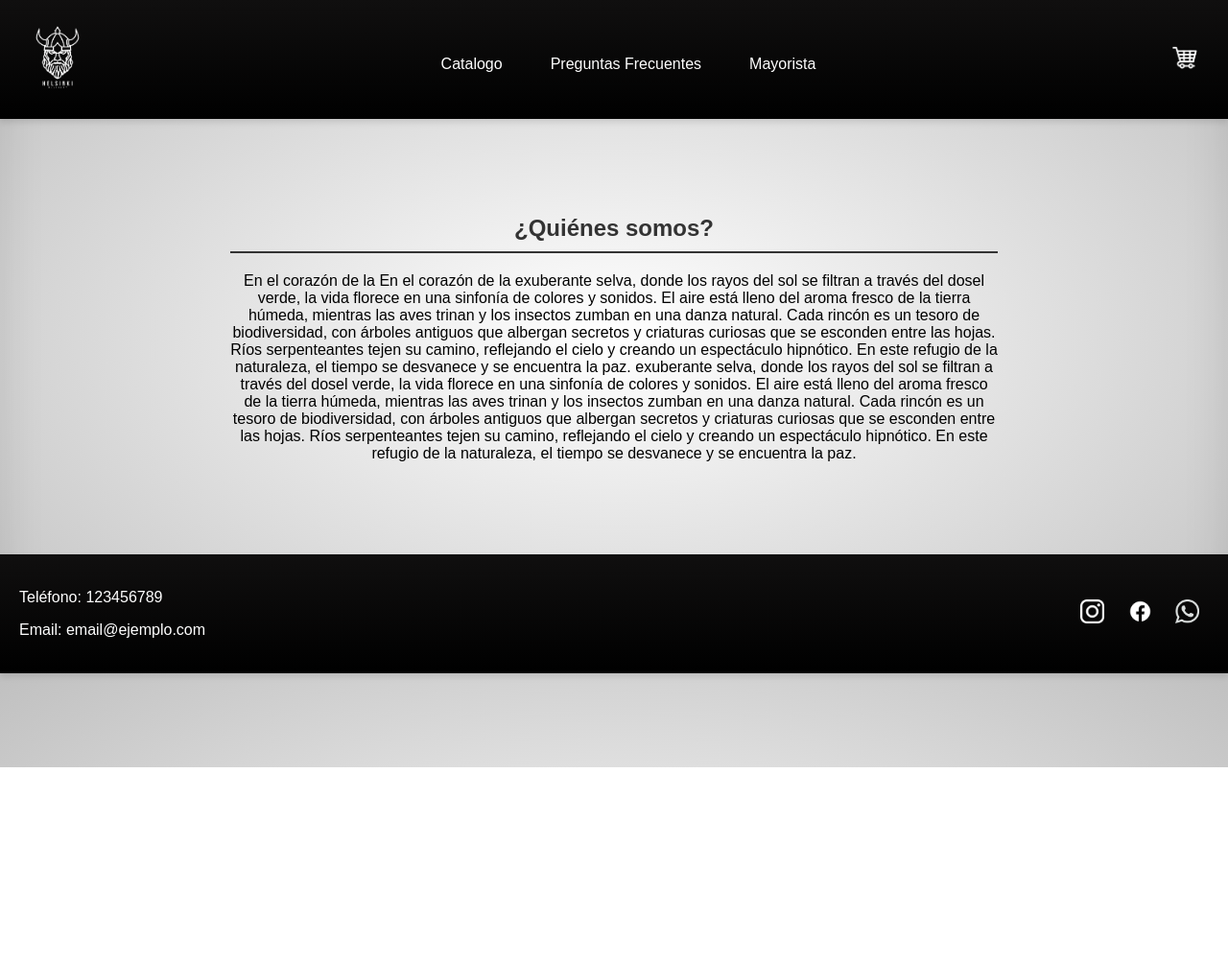
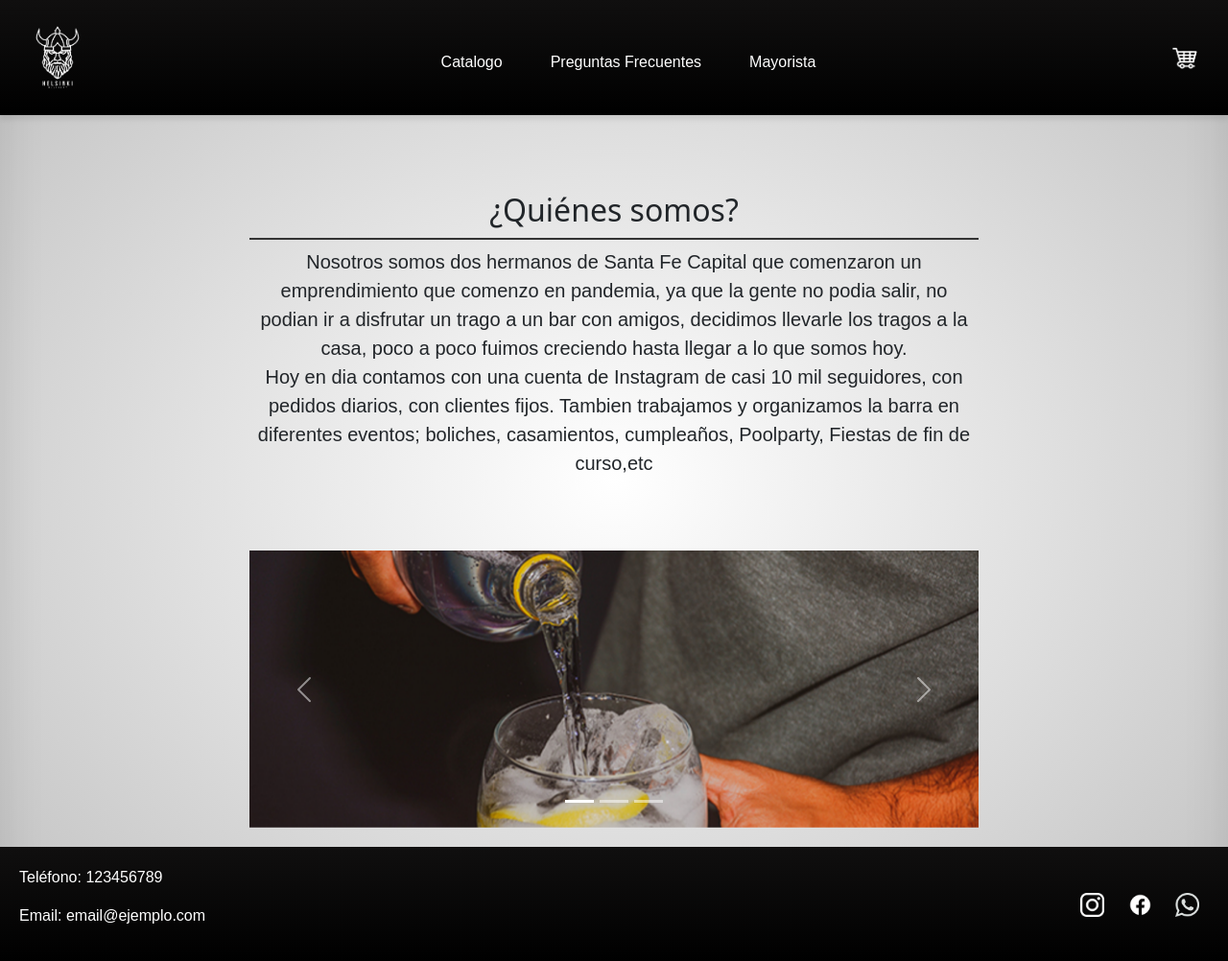
Before and after one commit to Zabala09/Helsinki-Delivery-pagina-ejemplo, a plain HTML site: page index.html in a window 1280 px wide. Shown: the whole page at 96% size. Before the commit the page ends 800 px from the top, so only its background shows below. Drawn offline with nearby package versions, Linux system fonts and the light colour scheme; a script that the page names is missing.

Commit message:
Agregue Boostrap en el index agregando un carrusel con 3 imagenes que seran cambiadas, cambie el texto y el tamaño del texto

```diff
--- a/estilos.css
+++ b/estilos.css
@@ -99,7 +99,8 @@ footer a:hover {
 
 /*Index*/
 .quienes-somos {
-    text-align: center;
+    justify-items: normal;
+    text-align:center;
     padding: 60px 0;
 }
 
@@ -108,23 +109,26 @@ footer a:hover {
     margin-bottom: 20px;
     color: #333;
 }
-
-.video-container {
-    max-width: 800px;
-    margin: 0 auto;
-    position: relative;
-    overflow: hidden;
-    border-radius: 10px;
-    box-shadow: 0 4px 8px rgba(0, 0, 0, 0.2);
+.textoindex{
+    font-size: 20px;
+    font-family:sans-serif;
+}
+/* Deshabilitar el resaltado al pasar el mouse sobre las flechas del carrusel */
+.carousel-control-prev,
+.carousel-control-next {
+    filter: none;
 }
 
-.video-container iframe {
-    width: 700px;;
-    height: 500px;
-    border-radius: 10px;
+.carousel-control-prev-icon,
+.carousel-control-next-icon {
+    background-image: none;
 }
 
-
+/* Cambiar el color de fondo al pasar el mouse sobre las flechas */
+.carousel-control-prev:hover,
+.carousel-control-next:hover {
+    background-color: transparent;
+}
 /*Catalogo*/
 
 
@@ -262,9 +266,9 @@ h1{
     text-align: center;
 }
 main {
-    max-width: 800px;
     margin: 0 auto;
     padding: 20px;
+    max-width: 800px;
 }
 
 
--- a/index.html
+++ b/index.html
@@ -9,6 +9,7 @@
     <enlace rel="preconectar" href="https://fonts.gstatic.com" crossorigin>
     <enlace href="https: //fonts.googleapis.com/css2? family= Bricolage+Grotesque:opsz@10..48 & display=swap" rel="stylesheet">
     <script src="script.js"></script>
+    <link href="https://cdn.jsdelivr.net/npm/bootstrap@5.3.1/dist/css/bootstrap.min.css" rel="stylesheet" integrity="sha384-4bw+/aepP/YC94hEpVNVgiZdgIC5+VKNBQNGCHeKRQN+PtmoHDEXuppvnDJzQIu9" crossorigin="anonymous">
   </head>
 <body>
 <header>
@@ -28,13 +29,37 @@
 
 </header>
 
-<main class="contenedor">
+<main>
     <div class="quienes-somos">
       <h2>¿Quiénes somos?</h2>
-      <p>En el corazón de la En el corazón de la exuberante selva, donde los rayos del sol se filtran a través del dosel verde, la vida florece en una sinfonía de colores y sonidos. El aire está lleno del aroma fresco de la tierra húmeda, mientras las aves trinan y los insectos zumban en una danza natural. Cada rincón es un tesoro de biodiversidad, con árboles antiguos que albergan secretos y criaturas curiosas que se esconden entre las hojas. Ríos serpenteantes tejen su camino, reflejando el cielo y creando un espectáculo hipnótico. En este refugio de la naturaleza, el tiempo se desvanece y se encuentra la paz.
-        exuberante selva, donde los rayos del sol se filtran a través del dosel verde, la vida florece en una sinfonía de colores y sonidos. El aire está lleno del aroma fresco de la tierra húmeda, mientras las aves trinan y los insectos zumban en una danza natural. Cada rincón es un tesoro de biodiversidad, con árboles antiguos que albergan secretos y criaturas curiosas que se esconden entre las hojas. Ríos serpenteantes tejen su camino, reflejando el cielo y creando un espectáculo hipnótico. En este refugio de la naturaleza, el tiempo se desvanece y se encuentra la paz.</p>
+      <p class="textoindex">Nosotros somos dos hermanos de Santa Fe Capital que comenzaron un emprendimiento que comenzo en pandemia, ya que la gente no podia salir, no podian ir a disfrutar un trago a un bar con amigos, decidimos llevarle los tragos a la casa, poco a poco fuimos creciendo hasta llegar a lo que somos hoy.<br>Hoy en dia contamos con una cuenta de Instagram de casi 10 mil seguidores, con pedidos diarios, con clientes fijos. Tambien trabajamos y organizamos la barra en diferentes eventos; boliches, casamientos, cumpleaños, Poolparty, Fiestas de fin de curso,etc</p>
     </div>
-
+    <div id="carouselExampleIndicators" class="carousel slide order-lg-last order-lg-last">
+  <div class="carousel-indicators">
+    <button type="button" data-bs-target="#carouselExampleIndicators" data-bs-slide-to="0" class="active" aria-current="true" aria-label="Slide 1"></button>
+    <button type="button" data-bs-target="#carouselExampleIndicators" data-bs-slide-to="1" aria-label="Slide 2"></button>
+    <button type="button" data-bs-target="#carouselExampleIndicators" data-bs-slide-to="2" aria-label="Slide 3"></button>
+  </div>
+  <div class="carousel-inner">
+    <div class="carousel-item active">
+      <img src="./assets/imagens/banner chico.jpg" class="d-block w-100" alt="...">
+    </div>
+    <div class="carousel-item">
+      <img src="./assets/imagens/imagen carrusel.jpg" class="d-block w-100" alt="...">
+    </div>
+    <div class="carousel-item">
+      <img src="./assets/imagens/banner chico.jpg" class="d-block w-100" alt="...">
+    </div>
+  </div>
+  <button class="carousel-control-prev" type="button" data-bs-target="#carouselExampleIndicators" data-bs-slide="prev">
+    <span class="carousel-control-prev-icon" aria-hidden="true"></span>
+    <span class="visually-hidden">Previous</span>
+  </button>
+  <button class="carousel-control-next" type="button" data-bs-target="#carouselExampleIndicators" data-bs-slide="next">
+    <span class="carousel-control-next-icon" aria-hidden="true"></span>
+    <span class="visually-hidden">Next</span>
+  </button>
+</div>
 </main>
 
     <footer>
@@ -54,6 +79,10 @@
           </a>
         </div>
       </footer>
+
+
+
+    <script src="https://cdn.jsdelivr.net/npm/@popperjs/core@2.11.8/dist/umd/popper.min.js" integrity="sha384-I7E8VVD/ismYTF4hNIPjVp/Zjvgyol6VFvRkX/vR+Vc4jQkC+hVqc2pM8ODewa9r" crossorigin="anonymous"></script>
+    <script src="https://cdn.jsdelivr.net/npm/bootstrap@5.3.1/dist/js/bootstrap.min.js" integrity="sha384-Rx+T1VzGupg4BHQYs2gCW9It+akI2MM/mndMCy36UVfodzcJcF0GGLxZIzObiEfa" crossorigin="anonymous"></script>
 </body>
-
 </html>
```
Also changed, not shown: assets/imagens/banner chico.jpg (added), assets/imagens/imagen carrusel.jpg (added).
